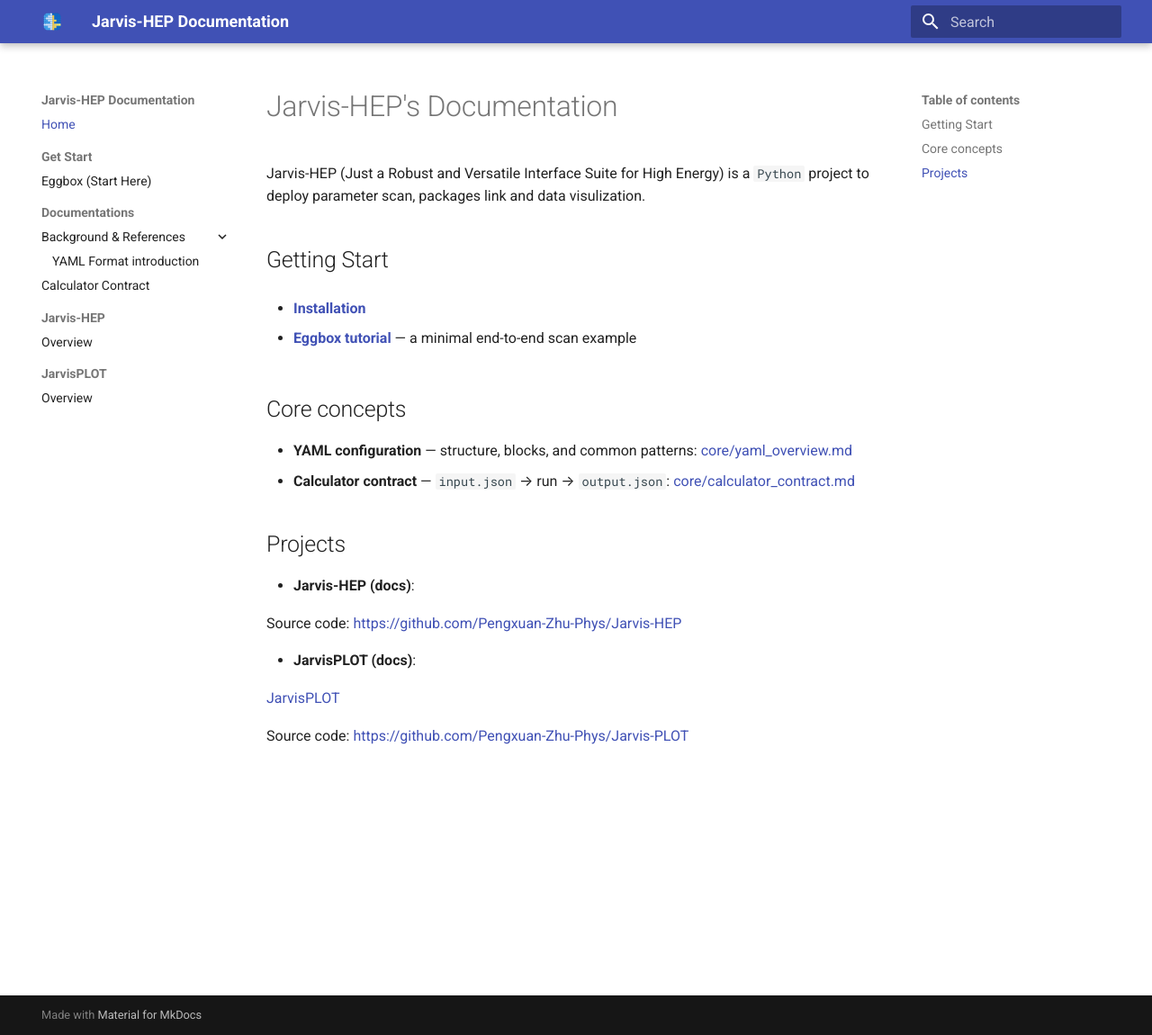
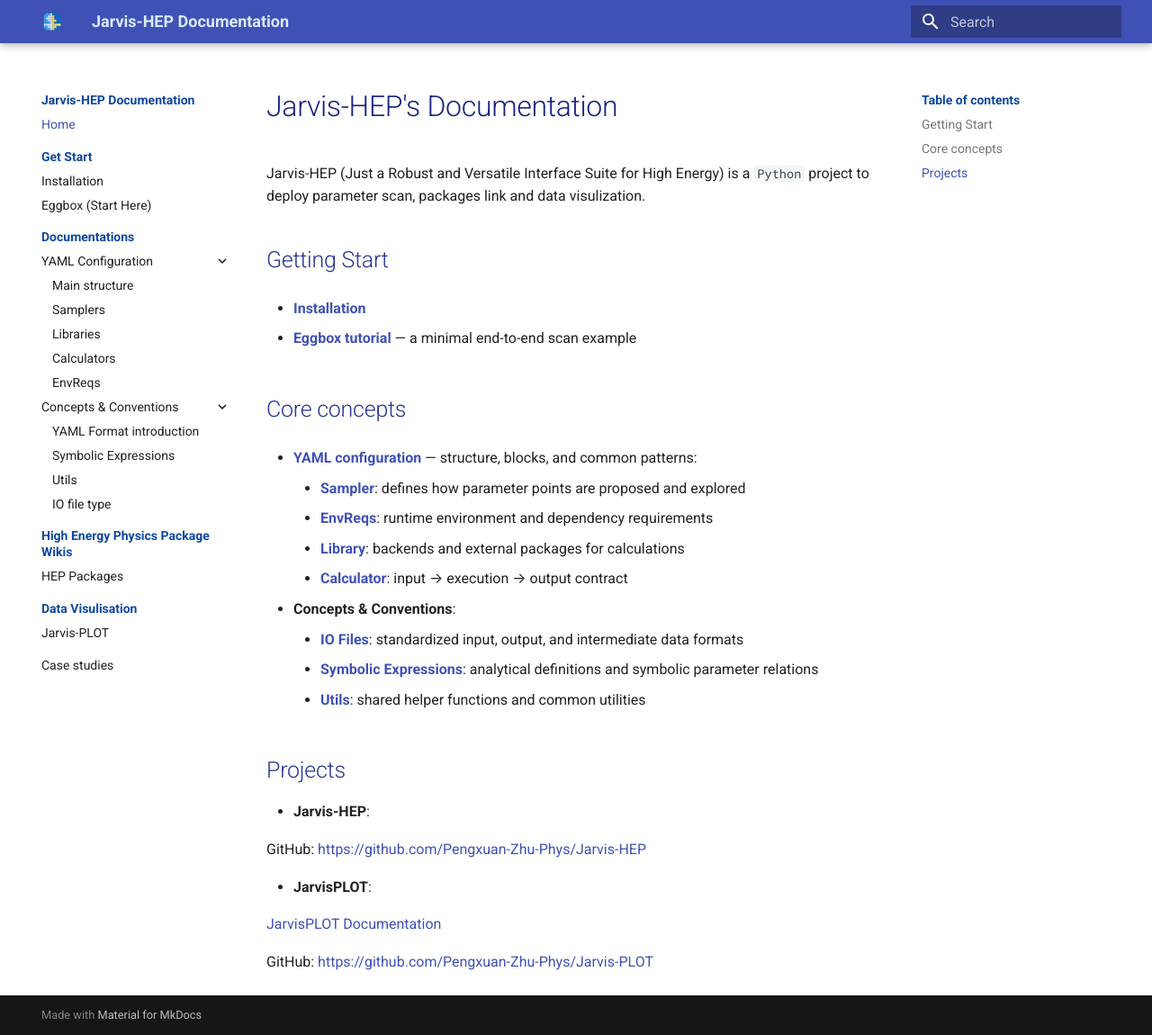
Before and after one commit to Pengxuan-Zhu-Phys/Jarvis-Docs, an MkDocs documentation site: the page built from docs/index.md, in a window 1280 px wide and 1150 px high. Shown: the whole window at 90% size. Built offline with MkDocs 1.6.1 and Material for MkDocs 9.7.7, drawn with Linux system fonts in a browser that asks for light colours.

Commit message:
Update documentation

```diff
--- a/docs/index.md
+++ b/docs/index.md
@@ -10,17 +10,27 @@
 
 ## Core concepts
 
-- **YAML configuration** — structure, blocks, and common patterns: [core/yaml_overview.md](core/yaml_overview.md)
-- **Calculator contract** — `input.json` → run → `output.json`: [core/calculator_contract.md](core/calculator_contract.md)
+- [**YAML configuration**](core/yaml_overview.md) — structure, blocks, and common patterns:
+
+    - [**Sampler**](core/samplers.md): defines how parameter points are proposed and explored
+    - [**EnvReqs**](core/environment.md): runtime environment and dependency requirements
+    - [**Library**](core/library.md): backends and external packages for calculations
+    - [**Calculator**](core/calculator_contract.md): input → execution → output contract
+
+
+- **Concepts & Conventions**:
+    - [**IO Files**](core/io_files.md): standardized input, output, and intermediate data formats
+    - [**Symbolic Expressions**](core/symbolic_expressions.md): analytical definitions and symbolic parameter relations
+    - [**Utils**](core/utils.md): shared helper functions and common utilities
 
 ## Projects
 
-- **Jarvis-HEP (docs)**:
+- **Jarvis-HEP**:
 
-  Source code: [https://github.com/Pengxuan-Zhu-Phys/Jarvis-HEP](https://github.com/Pengxuan-Zhu-Phys/Jarvis-HEP)
+  GitHub: [https://github.com/Pengxuan-Zhu-Phys/Jarvis-HEP](https://github.com/Pengxuan-Zhu-Phys/Jarvis-HEP)
 
-- **JarvisPLOT (docs)**:
+- **JarvisPLOT**:
 
-  [JarvisPLOT](jarvisplot/jarvisplot.md)
+  [JarvisPLOT Documentation](jarvisplot/jarvisplot.md)
 
-  Source code: [https://github.com/Pengxuan-Zhu-Phys/Jarvis-PLOT](https://github.com/Pengxuan-Zhu-Phys/Jarvis-PLOT)
+  GitHub: [https://github.com/Pengxuan-Zhu-Phys/Jarvis-PLOT](https://github.com/Pengxuan-Zhu-Phys/Jarvis-PLOT)
--- /dev/null
+++ b/docs/stylesheets/extra.css
@@ -0,0 +1,50 @@
+.md-header__title {
+  color: #d7ebff !important;   /* 蓝色，可换 */
+}
+.md-typeset h1 {
+  color: #1a237e;
+}
+.md-typeset h2 {
+  color: #283593;
+}
+
+.md-typeset h3 {
+  color: #303f9f;
+}
+/* Navigation section titles */
+.md-nav__title {
+  color: #0d47a1;   /* 深蓝，强烈推荐 */
+  font-weight: 600;
+}
+.md-nav__item--section > .md-nav__link--active {
+  color: #1565c0;
+}
+
+/* ===== Navigation: top-level section titles ===== */
+.md-nav__item--section > .md-nav__link {
+  color: #0d47a1;
+  font-weight: 600;
+}
+
+/* Active top-level section */
+.md-nav__item--section > .md-nav__link--active {
+  color: #1565c0;
+}
+
+/* Hover */
+.md-nav__item--section > .md-nav__link:hover {
+  color: #1976d2;
+}
+
+/* ===== Navigation: section subtitles (non-clickable) ===== */
+.md-nav__title {
+  color: #0d47a1;
+  font-weight: 600;
+}
+
+/* ===== Force color for expandable nav section headers (e.g. "High Energy Physics Package Wikis") ===== */
+.md-nav__item--section > label.md-nav__link,
+.md-nav__item--section > a.md-nav__link {
+  color: #0d47a1 !important;
+  font-weight: 600;
+}
--- a/mkdocs.yml
+++ b/mkdocs.yml
@@ -12,6 +12,8 @@
     - search.suggest
     - search.highlight
     - content.code.copy
+extra_css:
+  - stylesheets/extra.css
 
 plugins:
   - search
@@ -19,12 +21,22 @@
 nav:
   - Home: index.md
   - Get Start:
+      - Installation: tutorial/Installation.md
       - Eggbox (Start Here): tutorial/eggbox.md
   - Documentations:
-      - Background & References:
+      - YAML Configuration:
+          - Main structure: core/summary.md
+          - Samplers:   core/samplers.md
+          - Libraries:  core/library.md
+          - Calculators: core/calculator.md
+          - EnvReqs:    core/environment.md
+      - Concepts & Conventions:
           - YAML Format introduction: yaml/yaml_introduction.md
-      - Calculator Contract: core/calculator_contract.md
-  - Jarvis-HEP:
-      - Overview: jarvis-hep/overview.md
-  - JarvisPLOT:
-      - Overview: jarvisplot/overview.md
+          - Symbolic Expressions: core/symbol.md
+          - Utils:  core/utils.md
+          - IO file type: core/io_summary.md
+  - High Energy Physics Package Wikis:
+      - HEP Packages: package/summary.md
+  - Data Visulisation:
+      - Jarvis-PLOT: jarvisplot/jarvisplot.md
+  - Case studies: examples/examples.md
```
Also changed, not shown: docs/tutorial/Installation.md (+7 -20 lines), docs/core/calculator.md (added), docs/core/environment.md (added), docs/core/io_summary.md (added), docs/core/library.md (added), docs/core/samplers.md (added), docs/core/summary.md (added), docs/core/symbol.md (added), docs/core/utils.md (added), docs/core/yaml_overview.md (added), docs/examples/examples.md (added), docs/package/summary.md (added).
